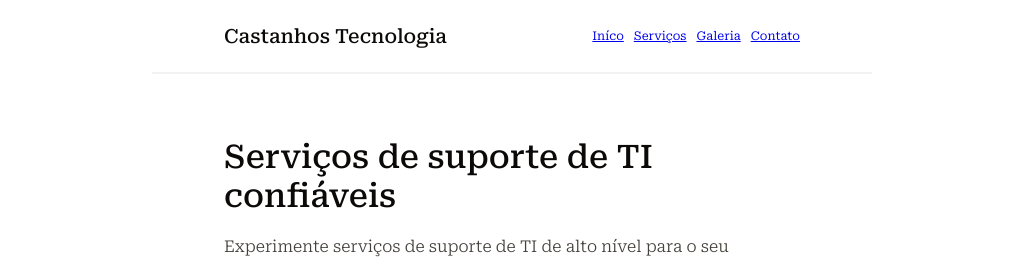
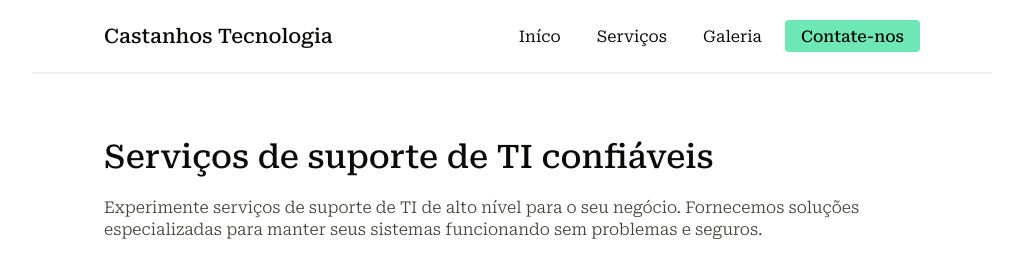
Before and after one commit to Vitorcastanhos/myWebsite, a plain HTML site: page index.html in a window 1280 px wide. Shown: the top 259 px of the page, without its empty margins (128-1151 px from the left). Drawn offline with nearby package versions, Linux system fonts and the light colour scheme.

Commit message:
few little changes, commiting to make sure i can find my own mistakes

```diff
--- a/css/style.css
+++ b/css/style.css
@@ -24,7 +24,7 @@ body {
 
    /* min-height: 100vh; */
    color: #0c0a09;
-   background-color: hsl(0, 0%, 100%);
+   background-color: #ffffff;
 }
 
 .texth2 {
@@ -52,6 +52,12 @@ nav {
    height: 7.2rem;
 }
 
+nav a {
+   text-decoration: none;
+
+   color: #0c0a09;
+}
+
 nav a.menu-button {
    padding: 0;
 }
@@ -75,14 +81,26 @@ nav ul {
 nav .logo,
 footer .logo {
    font-weight: 500;
-   font-size: 1.95rem;
+   font-size: 2rem;
    line-height: 2.9rem;
 }
 
 .desktop {
    display: none;
+   gap: 1rem;
 }
 
+.desktop .opt {
+   padding: 6.5px 13px;
+
+   font-size: 1.6rem;
+   line-height: 2.6rem;
+}
+
+.desktop .btn {
+   margin-left: 0.5rem;
+   text-align: right;
+}
 /* ---------------------- LINE ------------------------ */
 
 .line {
@@ -148,7 +166,8 @@ footer .logo {
 }
 
 .home-wrapper .btn,
-#contact-container .btn {
+#contact-container .btn,
+.desktop .btn {
    height: 39px;
 
    padding: 6.5px 16px;
@@ -421,6 +440,10 @@ textarea.form-control {
 }
 
 @media (min-width: 992px) {
+   #global-container {
+      max-width: 96rem;
+   }
+
    .desktop {
       display: flex;
    }
--- a/index.html
+++ b/index.html
@@ -19,7 +19,7 @@
       <div id="global-container">
          <section id="logo">
             <nav id="nav-container">
-               <h3 class="logo">Castanhos Tecnologia</h3>
+               <a class="logo" href="">Castanhos Tecnologia</a>
 
                <!--  -->
 
@@ -49,19 +49,17 @@
 
                <!--  -->
 
-               <div class="desktop-wrapper">
-                  <ul class="desktop">
-                     <li><a href="#logo">Iníco</a></li>
-                     <li><a href="#services">Serviços</a></li>
-                     <li><a href="#gallery">Galeria</a></li>
-                     <li><a href="#message">Contato</a></li>
-                  </ul>
-               </div>
+               <ul class="desktop">
+                  <li><a class="opt" href="#logo">Iníco</a></li>
+                  <li><a class="opt" href="#services">Serviços</a></li>
+                  <li><a class="opt" href="#gallery">Galeria</a></li>
+                  <li><a class="btn" href="#message">Contate-nos</a></li>
+               </ul>
 
                <!--  -->
 
                <div class="menu-btn">
-                  <a class="menu-button" onclick="openMenu()" href="#">
+                  <a onclick="openMenu()" class="menu-button" href="#">
                      <svg width="26px" height="26px" viewBox="0 0 20 20" fill="none" xmlns="http://www.w3.org/2000/svg">
                         <g id="Menu / Menu_Alt_01">
                            <path
```
